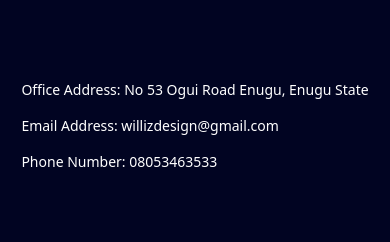
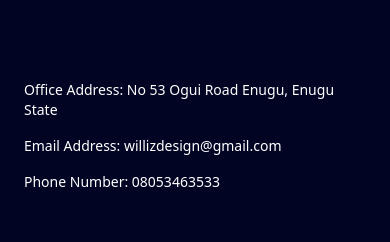
Before and after one commit to maximmajor/real-estate-angular-webapp, an Angular app in the folder real-estate/: page / in a window 390 px wide. Shown: the part 9224-9466 px from the top of the page. Built offline with nearby package versions, Linux system fonts and the light colour scheme.

Commit message:
implementation of the footer section

```diff
--- a/real-estate/src/app/layouts/contact-us/contact-us.component.html
+++ b/real-estate/src/app/layouts/contact-us/contact-us.component.html
@@ -31,7 +31,7 @@
         </div>
 
         <div class="w-full sm:w-1/2 mt-4 flex justify-center text-sm">
-            <div class="sm:mt-[150px] mt-[50px]">
+            <div class="sm:mt-[150px] mt-[50px] px-6">
             <p class="mt-4">Office Address: No 53 Ogui Road Enugu, Enugu State </p>
             <p class="mt-4">Email Address: willizdesign@gmail.com</p>
             <p class="mt-4">Phone Number: 08053463533</p>
```
